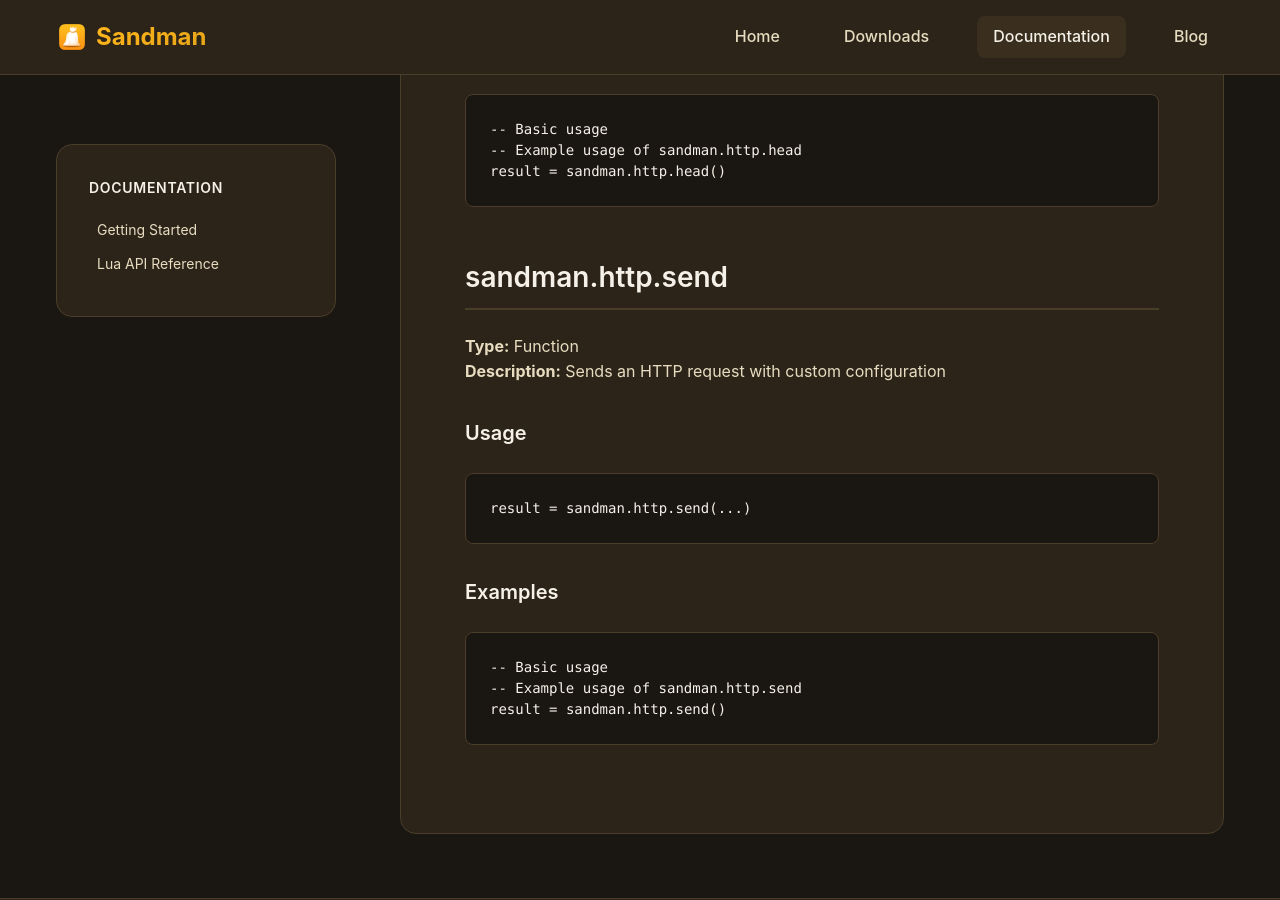
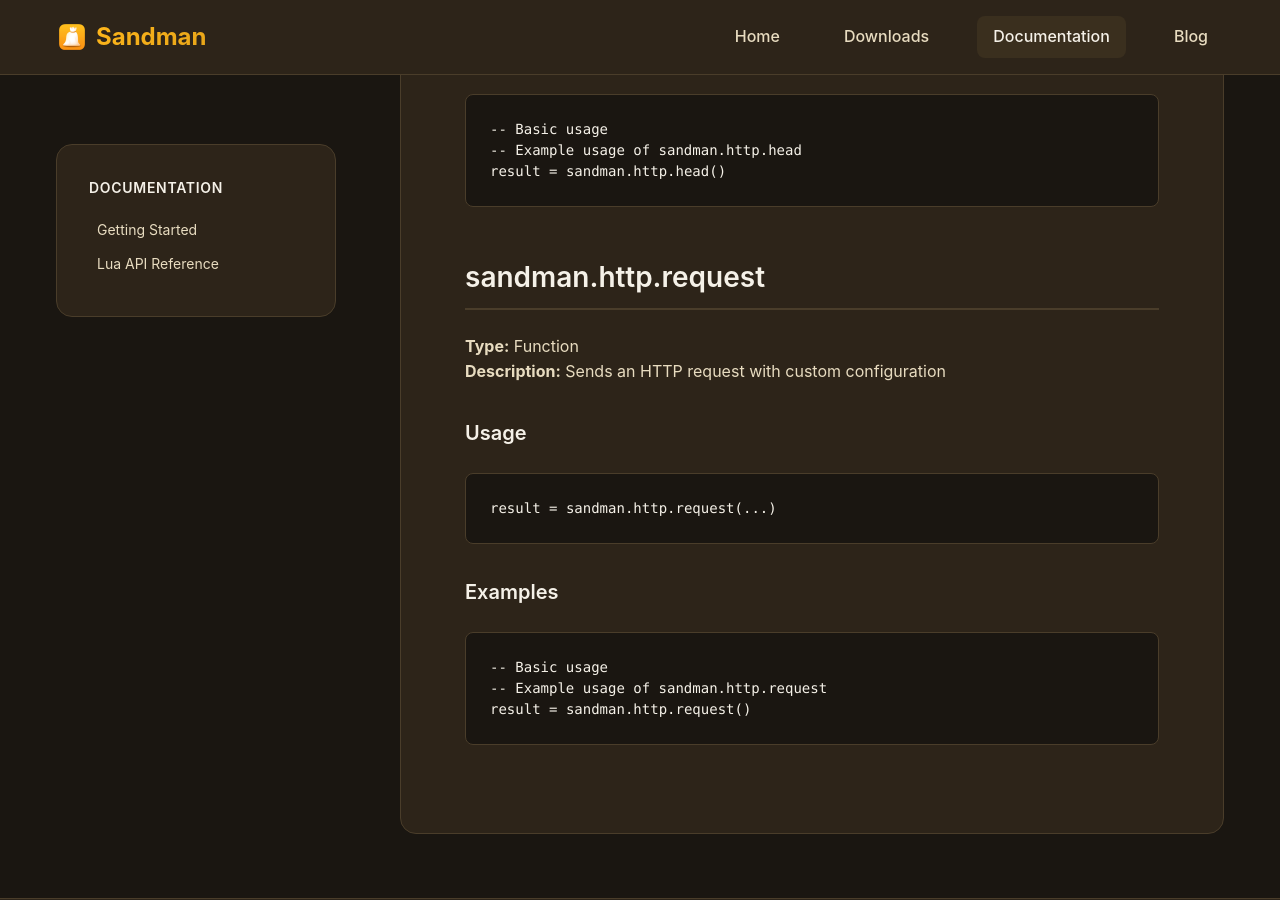
Before and after one commit to markmeeus/sandman-docs, a Jekyll site: the page built from docs/_docs/api-http.md, in a window 1280 px wide and 900 px high, scrolled down 3796 px. Built offline with Jekyll 4.4.1, drawn with Linux system fonts in a browser that asks for light colours; some of the changed text lies outside the part shown.

Commit message:
updated docs to reflect http.request instead of http.send

````diff
--- a/docs/_docs/api-http.md
+++ b/docs/_docs/api-http.md
@@ -18,7 +18,7 @@
 - [`sandman.http.delete()`](#sandmanhttpdelete) - Makes an HTTP DELETE request
 - [`sandman.http.patch()`](#sandmanhttppatch) - Makes an HTTP PATCH request
 - [`sandman.http.head()`](#sandmanhttphead) - Makes an HTTP HEAD request
-- [`sandman.http.send()`](#sandmanhttpsend) - Sends an HTTP request with custom configuration
+- [`sandman.http.request()`](#sandmanhttprequest) - Sends an HTTP request with custom configuration
 
 
 ## sandman.http.get {#sandmanhttpget}
@@ -141,7 +141,7 @@
 ```
 
 
-## sandman.http.send {#sandmanhttpsend}
+## sandman.http.request {#sandmanhttprequest}
 
 **Type:** Function
 **Description:** Sends an HTTP request with custom configuration
@@ -149,13 +149,13 @@
 ### Usage
 
 ```lua
-result = sandman.http.send(...)
+result = sandman.http.request(...)
 ```
 
 ### Examples
 
 ```lua
 -- Basic usage
--- Example usage of sandman.http.send
-result = sandman.http.send()
+-- Example usage of sandman.http.request
+result = sandman.http.request()
 ```
````
Also changed, not shown: docs/_docs/api.md (+1 -1 lines).
